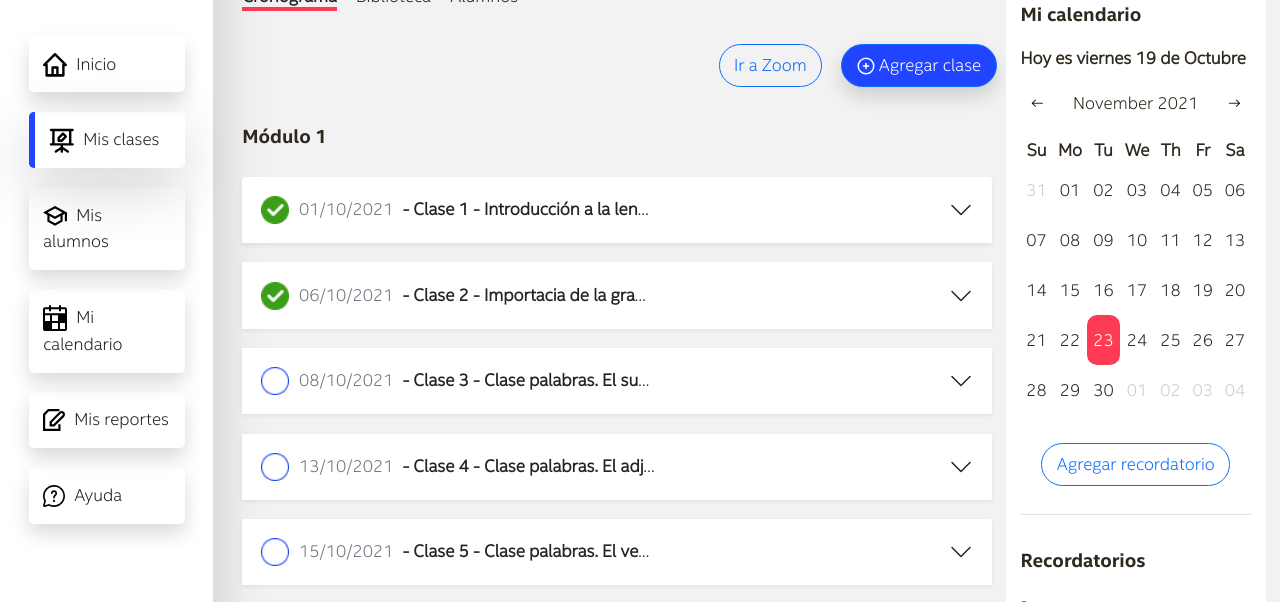
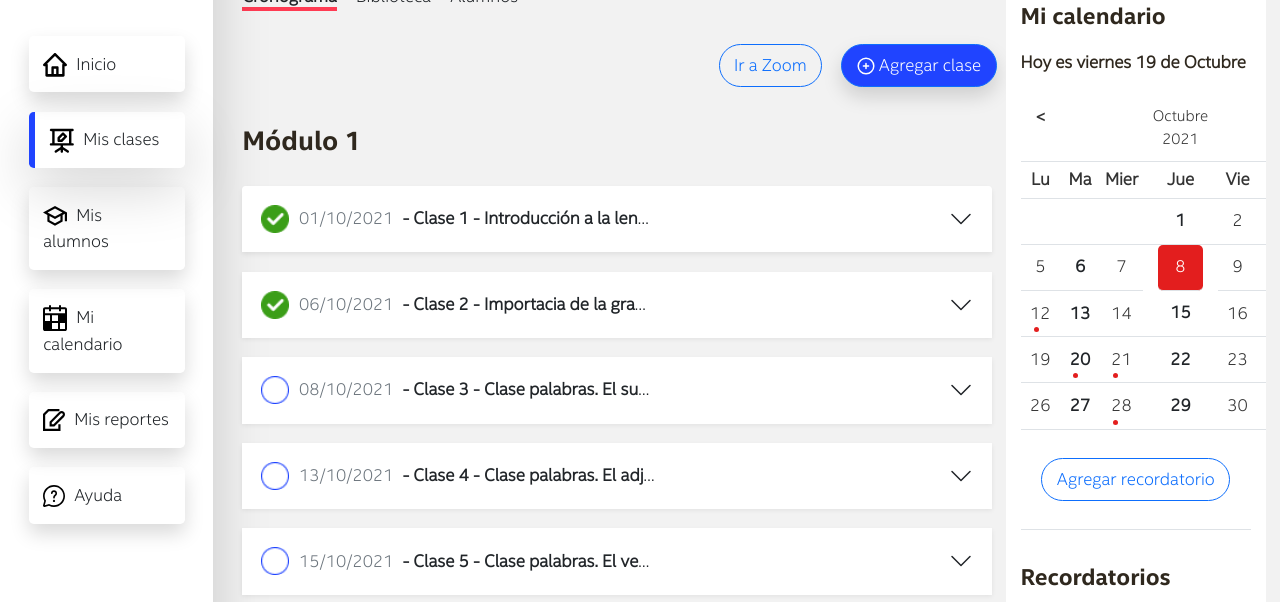
Before and after one commit to mafy/tp-fina, a plain HTML site: page cronograma.html in a window 1280 px wide. Shown: the part 120-722 px from the top of the page. Drawn offline with Linux system fonts and the light colour scheme; files whose address does not match are found by name.

Commit message:
Ajustes calendario

```diff
--- a/cronograma.html
+++ b/cronograma.html
@@ -27,7 +27,7 @@
         </button>
         <div class="collapse navbar-collapse flex-column mb-auto mt-3" id="opciones">
            <img class="mx-auto m-4 logo-menu" src="img/logo.svg" alt="" width="140" height="auto" />
-            <h2 class="visually-hidden">Cronos</h2>
+            <h1 class="visually-hidden">Cronos</h1>
             <ul class="nav nav-pills navbar-nav flex-column col-xs-12 col-lg-12 col-sm-12 col-md-12">
               <li class="shadow rounded p-1 m-2 nav-item">
                 <a href="home.html" class="nav-link link-dark">
@@ -114,7 +114,7 @@
                         </div>
                     </div>
                     <div class="row py-4">
-                        <h4>Módulo 1</h4>
+                        <h2>Módulo 1</h2>
                         <div class="accordion" id="accordionExample">
                             <div class="accordion-item mt-3 border-0 shadow-sm">
                                 <div class="accordion-header" id="headingOne">
@@ -249,7 +249,7 @@
                                 </div>
                             </div>
 
-                            <h4 class="mt-4 mb-4">Módulo 2</h4>
+                            <h2 class="mt-4 mb-4">Módulo 2</h2>
 
                             <div class="accordion-item mt-3 border-0 shadow-sm">
                                 <div class="accordion-header" id="headingSeven">
@@ -369,25 +369,63 @@
             <div class="col-xs-12 col-sm-12 col-md-12 col-lg-3 bg-white rounded">
                 <div class="row">
                     <div class="col-md-12">
-                        <h4 class="mt-3">Mi calendario</h4>
+                        <h3 class="mt-3">Mi calendario</h3>
                         <p class="mt-3"><b>Hoy es viernes 19 de Octubre</b></p>
                         <div class="mt-3 mb-4 pb-4 border-bottom">
-                              <div class="row justify-content-center">
-                                <div class="col-md-12 text-center">
-                                  <form action="#" class="row">
-                                    <div class="col-md-12">
-                                      <div id="inline_cal"></div>
-                                    </div>
-                                  </form>
+
+                            <div class="row justify-content-center">
+                                <div class="col-md-12 text-center table-responsive">
+                                   <table class="calendario-table table">
+                                    <caption class="visually-hidden">Calendario Octube 2021</caption>
+
+                                        <tbody>
+                                            <tr>
+                                                <td><strong><</strong></td>
+                                                <td colspan="2"></td>
+                                                <td class="header-calendar">
+                                                    Octubre 2021
+                                                </td>
+                                                <td colspan="2"></td>
+                                                <td><strong>></strong></td>
+                                            </tr>
+                                            <tr class="dias-calendario">
+                                                <th scope="col" title="lunes">Lu</th>
+                                                <th scope="col" title="martes">Ma</th>
+                                                <th scope="col" title="miércoles">Mier</th>
+
+                                                <th scope="col" title="jueves">Jue</th>
+
+                                                <th scope="col" title="viernes">Vie</th>
+                                                <th scope="col" title="sábado">Sa</th>
+                                                <th scope="col" title="domingo">Do</th>
+                                            </tr>
+                                            <tr><td colspan="3"></td><td class="text-dark">1</td><td>2</td><td>3</td><td>4</td>
+                                            </tr>
+                                            <tr>
+                                                <td>5</td><td class="text-dark">6</td><td>7</td><td class="c-hoy">8</td><td>9</td><td>10</td><td>11</td>
+                                            </tr>
+                                            <tr>
+                                                <td class="c-recordatorios">12</td><td class="text-dark">13</td><td>14</td><td class="text-dark">15</td><td>16</td><td>17</td><td>18</td>
+                                            </tr>
+                                            <tr>
+                                                <td>19</td><td class="c-recordatorios text-dark">20</td><td class="c-recordatorios">21</td><td class="today text-dark">22</td><td>23</td><td>24</td><td>25</td>
+                                            </tr>
+                                            <tr>
+                                                <td>26</td><td class="text-dark">27</td><td class="c-recordatorios">28</td><td class="text-dark">29</td><td>30</td><td>31</td>
+                                            </tr>
+                                        </tbody>
+                                </table>
                               </div>
                             </div>
+
+
                             <div class="col-md-12 mt-4 text-center">
                                 <a href="#" class="btn btn-outline-primary rounded-pill">Agregar recordatorio</a>
                             </div>
                         </div>
                     </div>
                     <div class="col-md-12">
-                        <h4 class="mt-1">Recordatorios</h4>
+                        <h3 class="mt-1">Recordatorios</h3>
                         <div class="mt-3 mb-4 pb-4">
                             <div class="col-md-12 mt-4 position-relative">
                                 <a href="#">
--- a/css/myStyle.css
+++ b/css/myStyle.css
@@ -224,6 +224,48 @@ input {
 .btn-accordion-editar{
 	display: block;
 	float: right;
+}
+.calendario-table{
+	margin: 0 auto;
+	max-width: 310px;
+}
+.header-calendar{
+	font-size: 0.8rem;
+}
+.table{
+	color: #333333;
+}
+
+.dias-calendario th{
+	padding: 5px;
+}
+.table > :not(:first-child) {
+    border-top: 0;
+}
+.c-hoy{
+	background-color: #E31E1E !important;
+	color: #ffffff;
+	border-radius: 5px;
+	width: 45px;
+    display: inline-block;
+}
+.c-recordatorios{
+	position: relative;
+}
+.c-recordatorios::after{
+	content: '';
+	width: 5px;
+	height: 5px;
+	-moz-border-radius: 7.5px;
+	-webkit-border-radius: 7.5px;
+	border-radius: 7.5px;
+	background-color: #E31E1E;
+	position: absolute;
+	bottom: 4px;
+	left: 13px;
+}
+.calendario-table .text-dark{
+	font-weight: bold;
 }
 /* Extra small devices (phones, 600px and down) */
 @media only screen and (max-width: 600px) {
```
Also changed, not shown: home.html (+22 -22 lines), index.html (+15 -15 lines).
